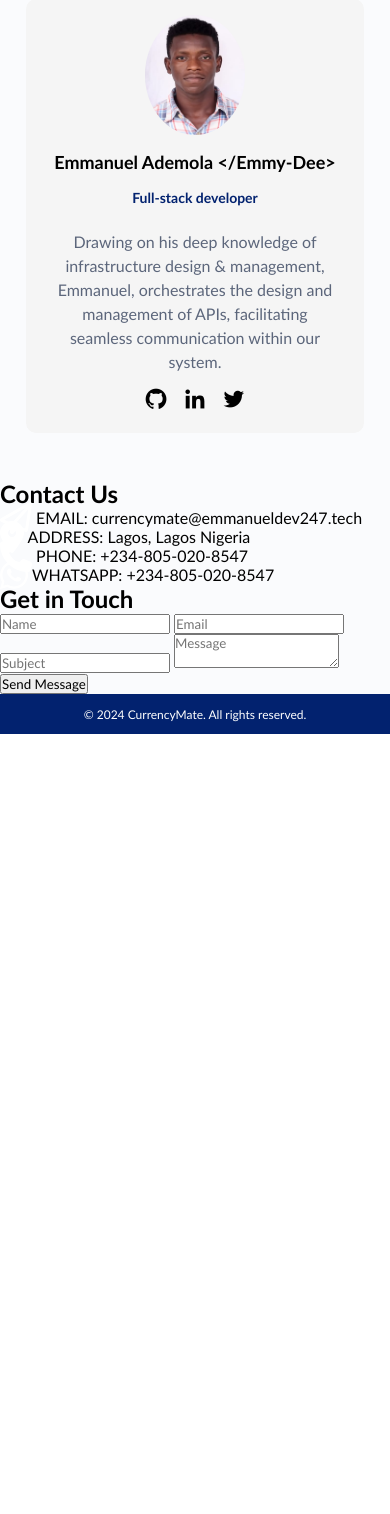
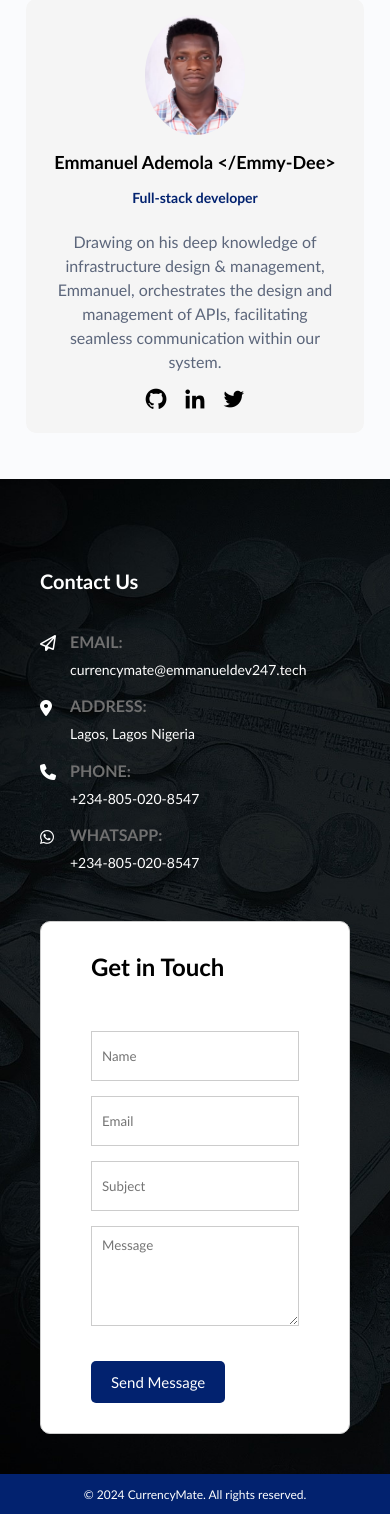
Before and after one commit to Augustinejude365/Portfolio-Project---CurrencyMate, a Flask app: page / in a window 390 px wide. Shown: the part 2822-4336 px from the top of the page. Before the commit the page ends 3556 px from the top, so only its background shows below. Run offline with Flask 2, Linux system fonts and the light colour scheme.

Commit message:
updated: stylesheet for landing page

```diff
--- a/static/styles/sections.css
+++ b/static/styles/sections.css
@@ -262,3 +262,210 @@ hr {
 		font-size: 14px;
 	}
 }
+
+
+
+/** CONTACT US * */
+.contact-wrapper {
+	background-image: url('../images/contact-us-bg.jpg');
+	background-size: cover;
+	background-attachment: fixed;
+	color: white;
+	font-family: "Josefin Sans", sans-serif;
+	padding: 20px;
+}
+
+.contact-container {
+	margin: 70px;
+	display: flex;
+	justify-content: center;
+	flex-wrap: wrap;
+}
+
+.contact-div {
+	margin-bottom: 50px;
+}
+
+.contact-h2 {
+	margin-bottom: 20px;
+	padding: 30px 0;
+}
+
+.contact-details {
+	display: flex;
+	flex-direction: column;
+	gap: 70px;
+	margin-right: 150px;
+}
+
+.icon-details {
+	display: flex;
+	flex-direction: column;
+}
+
+.fa-2xl {
+	font-size: 24px;
+	margin-right: 10px;
+}
+
+.details {
+	margin-left: 50px;
+	margin-top: -15px;
+	margin-bottom: 10px;
+	font-weight: bold;
+	font-size: 20px;
+	color: #707070;
+}
+
+
+.sub-details {
+	white-space: nowrap;
+	overflow: wrap;
+	margin-left: 50px;
+	font-size: 18px;
+}
+
+
+/* CONTACT US FORM */
+
+.contact-form {
+	display: flex;
+	flex-direction: column;
+	border-radius: 10px;
+	border: 1px solid #ccc;
+	padding: 30px 50px;
+	font-family: "Josefin Sans", sans-serif;
+	background-color: white;
+	color: black;
+	max-width: 500px;
+	min-width: 30%;
+	flex-grow: 1;
+	flex-shrink: 2;
+}
+
+
+.contact-form form {
+	display: flex;
+	flex-direction: column;
+	justify-content: space-between;
+	gap: 15px;
+	font-family: "Trebuchet MS", Verdana, Tahoma, Arial,sans-serif;
+}
+
+.contact-form h2 {
+	margin-bottom: 50px;
+}
+
+
+.contact-form input,
+.contact-form textarea {
+	border: 1px solid #ccc;
+
+	padding: 10px;
+	width: 100%;
+	height: 50px;
+}
+
+
+.contact-form textarea {
+	height: 100px;
+}
+
+.contact-form button {
+	margin-top: 20px;
+	margin-right: auto;
+	background-color: #02226f;
+	color: white;
+	padding: 12px 20px;
+	border: none;
+	border-radius: 5px;
+	cursor: pointer;
+	transition: background-color 0.3s ease;
+	font-size: 15px;
+	font-family: "Trebuchet MS", Verdana, Tahoma, Arial,sans-serif;
+
+}
+
+.contact-form button:hover {
+	background-color: #134fa9;
+}
+
+
+.flash-message {
+  padding: 10px 20px;
+  margin: 10px 0;
+  border-radius: 5px;
+}
+
+.flash-message.success {
+  background-color: lightgreen;
+  color: darkgreen;
+}
+
+.flash-message.error {
+  background-color: lightcoral;
+  color: darkred;
+}
+
+
+
+/* Responsive adjustments */
+@media (max-width: 768px) {
+	.contact-container {
+		margin: 30px;
+		flex-direction: column;
+	}
+	.contact-h2 {
+		margin-top: 30px;
+		font-size: 20px;
+	}
+
+	.contact-details {
+		gap: 50px;
+		margin-right: auto;
+	}
+
+	.fa-2xl {
+		font-size: 18px;
+		margin-right: 7px;
+	}
+
+	.details {
+		margin-left: 40px;
+		font-size: 18px;
+	}
+
+	.sub-details {
+		margin-left: 40px;
+	}
+}
+
+@media (max-width: 480px) {
+	.contact-container {
+		margin: 20px;
+	}
+
+	.contact-h2 {
+		margin-top: 20px;
+	}
+
+	.contact-details {
+		gap: 30px;
+	}
+
+	.fa-2xl {
+		font-size: 16px;
+		margin-right: 5px;
+	}
+
+	.details {
+		margin-left: 30px;
+		font-size: 16px;
+		margin-top: -12px;
+	}
+
+	.sub-details {
+		margin-left: 30px;
+		font-size: 14px;
+	}
+}
--- a/static/styles/styles.css
+++ b/static/styles/styles.css
@@ -105,6 +105,7 @@ body {
 	font-weight: 700;
 	transition: all 0.3s ease;
 	margin-left: 3rem;
+	padding: 0 15px;
 }
 
 .tabs ul li a:hover {
```
